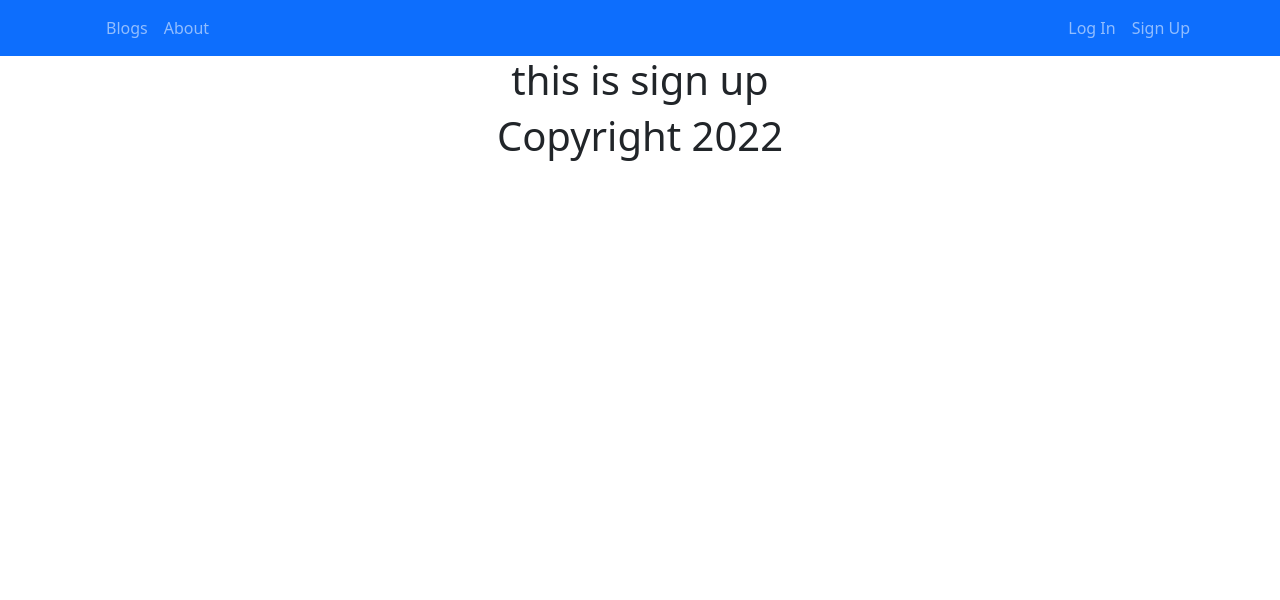
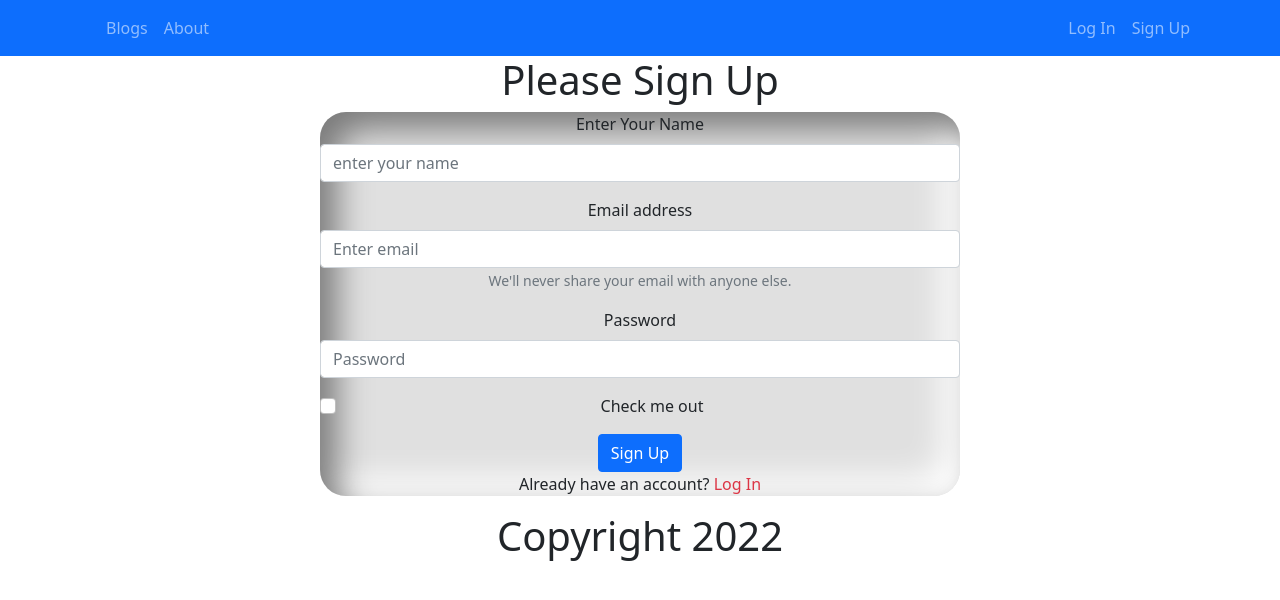
Before and after one commit to atiqurrahman96/independent-service-provider-assignment, a React (Create React App) app: page /signUp in a window 1280 px wide. Shown: the top 600 px of the page. Built offline with nearby package versions, Linux system fonts and the light colour scheme.

Commit message:
sign up page has been created and given style

```diff
--- a/src/Pages/Home/LogIn/LogIn.js
+++ b/src/Pages/Home/LogIn/LogIn.js
@@ -1,15 +1,30 @@
-import React from 'react';
+import React, { useRef } from 'react';
 import { Button, Form } from 'react-bootstrap';
+import { Link, useNavigate } from 'react-router-dom';
 import './LogIn.css'
 const LogIn = () => {
+    const emailRef = useRef('');
+    const passwordRef = useRef('');
+    const navigate = useNavigate();
+
+    const handleSignUp = event => {
+        event.preventDefault();
+        const email = emailRef.current.value;
+        const password = passwordRef.current.value;
+
+        console.log(email, password);
+    }
+    const navigateToSignUp = event => {
+        navigate('/signUp')
+    }
     return (
         <div>
             <h1>Please Log In</h1>
             <div className='form-container mx-auto w-50'>
-                <Form>
+                <Form onSubmit={handleSignUp}>
                     <Form.Group className="mb-3" controlId="formBasicEmail">
                         <Form.Label>Email address</Form.Label>
-                        <Form.Control type="email" placeholder="Enter email" />
+                        <Form.Control ref={emailRef} type="email" placeholder="Enter email" required />
                         <Form.Text className="text-muted">
                             We'll never share your email with anyone else.
                         </Form.Text>
@@ -17,15 +32,16 @@ const LogIn = () => {
 
                     <Form.Group className="mb-3" controlId="formBasicPassword">
                         <Form.Label>Password</Form.Label>
-                        <Form.Control type="password" placeholder="Password" />
+                        <Form.Control ref={passwordRef} type="password" placeholder="Password" />
                     </Form.Group>
                     <Form.Group className="mb-3" controlId="formBasicCheckbox">
                         <Form.Check type="checkbox" label="Check me out" />
                     </Form.Group>
                     <Button variant="primary" type="submit">
-                        Submit
+                        Log In
                     </Button>
                 </Form>
+                <p>Don't have an account yet? <Link to='/signUp' className='text-danger pe-auto text-decoration-none' onClick={navigateToSignUp}>Please Sign Up </Link></p>
             </div>
         </div>
     );
--- a/src/Pages/Home/SignUp/SignUp.js
+++ b/src/Pages/Home/SignUp/SignUp.js
@@ -1,9 +1,50 @@
-import React from 'react';
+import React, { useRef } from 'react';
+import { Button, Form } from 'react-bootstrap';
+import { Link } from 'react-router-dom';
 
 const SignUp = () => {
+    const emailRef = useRef('');
+    const passwordRef = useRef('');
+    const nameRef = useRef('');
+    const handleSignUp = event => {
+        event.preventDefault();
+        const email = emailRef.current.value;
+        const password = passwordRef.current.value;
+        const name = nameRef.current.value;
+
+        console.log(email, password, name);
+    }
     return (
         <div>
-            <h1>this is sign up</h1>
+            <h1>Please Sign Up</h1>
+            <div className='form-container mx-auto w-50'>
+                <Form onSubmit={handleSignUp}>
+                    <Form.Group className="mb-3" controlId="formBasicName">
+                        <Form.Label>Enter Your Name</Form.Label>
+                        <Form.Control ref={nameRef} type="text" placeholder="enter your name" required />
+
+                    </Form.Group>
+                    <Form.Group className="mb-3" controlId="formBasicEmail">
+                        <Form.Label>Email address</Form.Label>
+                        <Form.Control ref={emailRef} type="email" placeholder="Enter email" required />
+                        <Form.Text className="text-muted">
+                            We'll never share your email with anyone else.
+                        </Form.Text>
+                    </Form.Group>
+
+                    <Form.Group className="mb-3" controlId="formBasicPassword">
+                        <Form.Label>Password</Form.Label>
+                        <Form.Control ref={passwordRef} type="password" placeholder="Password" />
+                    </Form.Group>
+                    <Form.Group className="mb-3" controlId="formBasicCheckbox">
+                        <Form.Check type="checkbox" label="Check me out" />
+                    </Form.Group>
+                    <Button variant="primary" type="submit">
+                        Sign Up
+                    </Button>
+                </Form>
+                <p>Already have an account? <Link className='text-danger pe-auto text-decoration-none' to='/logIn'>Log In</Link></p>
+            </div>
         </div>
     );
 };
```
Also changed, not shown: src/firebase.init.js (added, +21 -0 lines).
